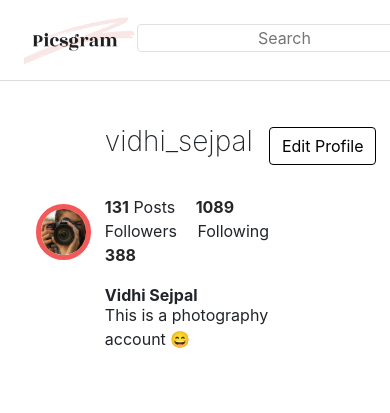
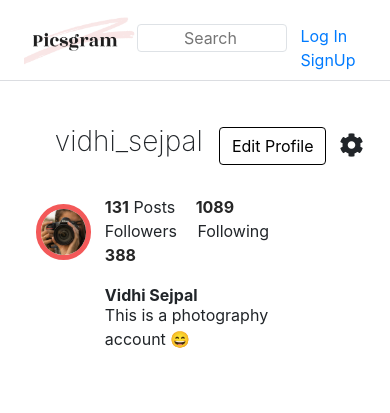
Before and after one commit to Vidhi-Sejpal/Calculator, a plain HTML site: page Picsgram/profile.html in a window 390 px wide. Shown: the top 413 px of the page. Drawn offline with nearby package versions, Linux system fonts and the light colour scheme.

Commit message:
picsgram

```diff
--- a/Picsgram/CSS/profile.css
+++ b/Picsgram/CSS/profile.css
@@ -387,12 +387,20 @@ html, body {
   .story-wrapper {
     margin: 0 .25em;
   }
+  .user-info
+  {
+    margin-left:-50px
+  }
   .user-page-inner {
     grid-column-gap: 1em;
     grid-row-gap: 1em;
   }
   .img-btns {
     font-size: .8em;
+  }
+  .search-bar
+  {
+    width: 150px;
   }
 }
 
--- a/Picsgram/profile.html
+++ b/Picsgram/profile.html
@@ -18,13 +18,13 @@
       <img class="h-10" src="IMAGES/logo.png" alt="instagram" style="height: 4rem;">
 
       <!-- search-->
-      <div class="relative hidden sm:block text-gray-500 d-inline pt-3">
-        <input class="search-bar max-w-xs border rounded bg-gray-200 px-4
+      <div class="relative hidden sm:block text-gray-500 d-inline pt-3 pl-0">
+        <input class="search-bar max-w-xs border rounded bg-gray-200 px-3
               text-center outline-none focus:border-gray-400" type="search" placeholder="Search">
       </div>
-      <div class="space-x-4 d-inline pt-3" style="margin-left: 5px;">
-        <a class="inline-block  mx-2 py-auto" href="index.html" style="text-decoration:none;">Log In</a>
-        <a class="inline-block text-sm mx-2 py-auto" href="signup.html" style="text-decoration:none;">SignUp</a>
+      <div class="space-x-4 d-inline pt-3 " style="margin-left: 5px;">
+        <a class="inline-block  mx-2 py-auto" href="index.html" style="text-decoration:none;display:inline-block ">Log In</a>
+        <a class="inline-block text-sm mx-2 py-auto" href="signup.html" style="text-decoration:none;display:inline-block">SignUp</a>
       </div>
     </div>
   </nav>
@@ -41,7 +41,7 @@
     <div class="user-info" >
       <h3 style="font-weight: 200;">vidhi_sejpal</h3>
       <a href="#"><button class="btn"  style="border: 1px solid; color: black;background-color:white;">Edit Profile</button></a>
-      <button class="btn" id="btn" style=" background-color:white; font-size: 1.5rem;margin-left:-15px;"><i class="fas fa-cog" aria-hidden="true"></i></button>
+      <button class="btn" id="btn" style=" background-color:white; font-size: 1.5rem;margin-left:-16px;"><i class="fas fa-cog" aria-hidden="true"></i></button>
       <div class="modal" id="modal">
         <div class="modal-container">
            <div class="modal-top">
```
Also changed, not shown: Picsgram/chat.html (+1 -1 lines), Picsgram/explore.html (+1 -1 lines), Picsgram/home.html (+1 -1 lines).
